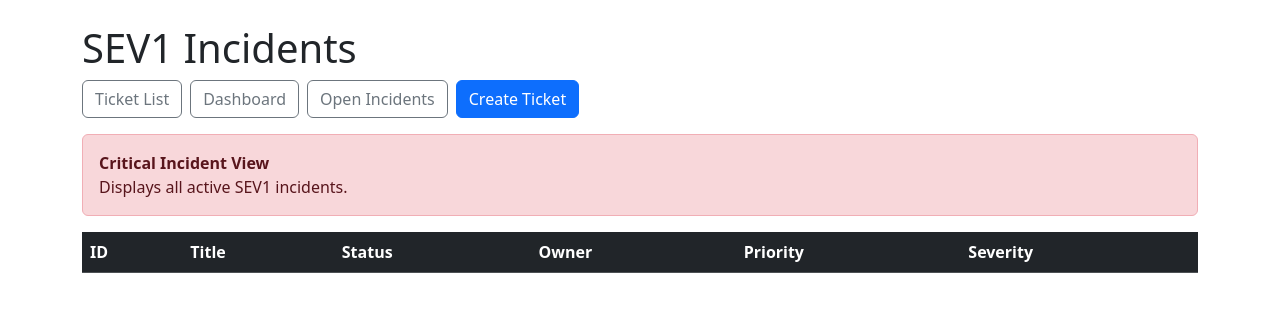
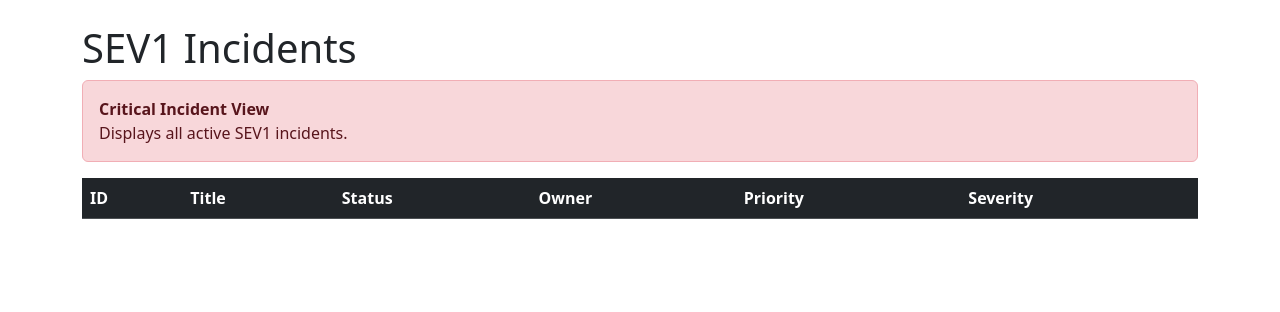
Before and after one commit to DHunnicuttSG/SRE_Labs, a Flask app: page /sev1-incidents in a window 1280 px wide. Shown: the part 56-368 px from the top of the page. Run offline with Flask 3, Linux system fonts and the light colour scheme; data that the repository does not hold is empty.

Commit message:
frontend editing - deleted redundant buttons on pages

```diff
--- a/docker/app/templates/sev1_incidents.html
+++ b/docker/app/templates/sev1_incidents.html
@@ -12,14 +12,6 @@
 
     <!-- Fixed Header Tag -->
     <h1>SEV1 Incidents</h1>
-
-    <!-- Fixed Navigation Links -->
-    <div class="mb-3 d-flex gap-2">
-        <a href="/" class="btn btn-outline-secondary">Ticket List</a>
-        <a href="/dashboard" class="btn btn-outline-secondary">Dashboard</a>
-        <a href="/open-incidents" class="btn btn-outline-secondary">Open Incidents</a>
-        <a href="/create-ticket" class="btn btn-primary">Create Ticket</a>
-    </div>
 
     <div class="alert alert-danger">
         <strong>Critical Incident View</strong>
```
Also changed, not shown: docker/app/templates/open_incidents.html (+0 -7 lines).
